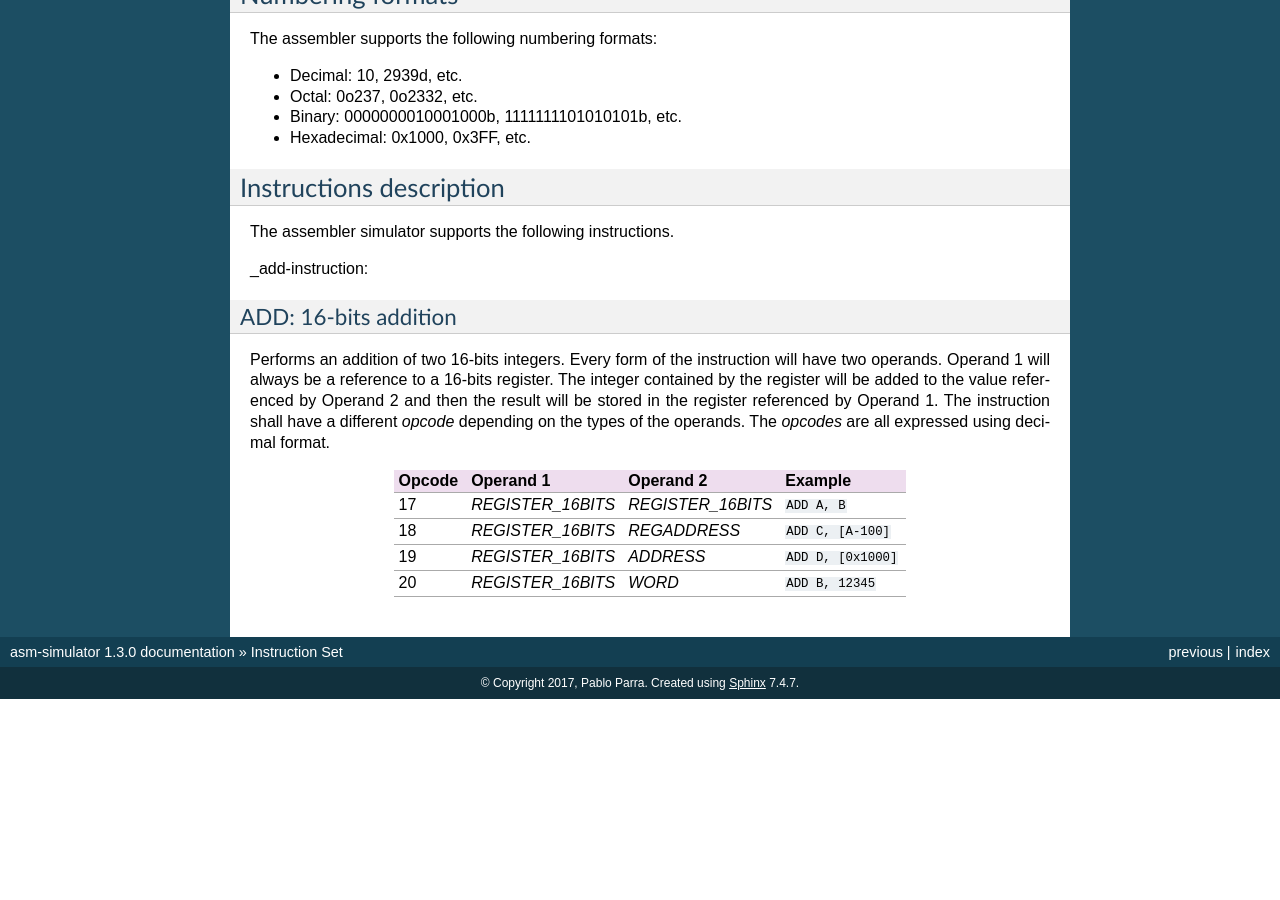
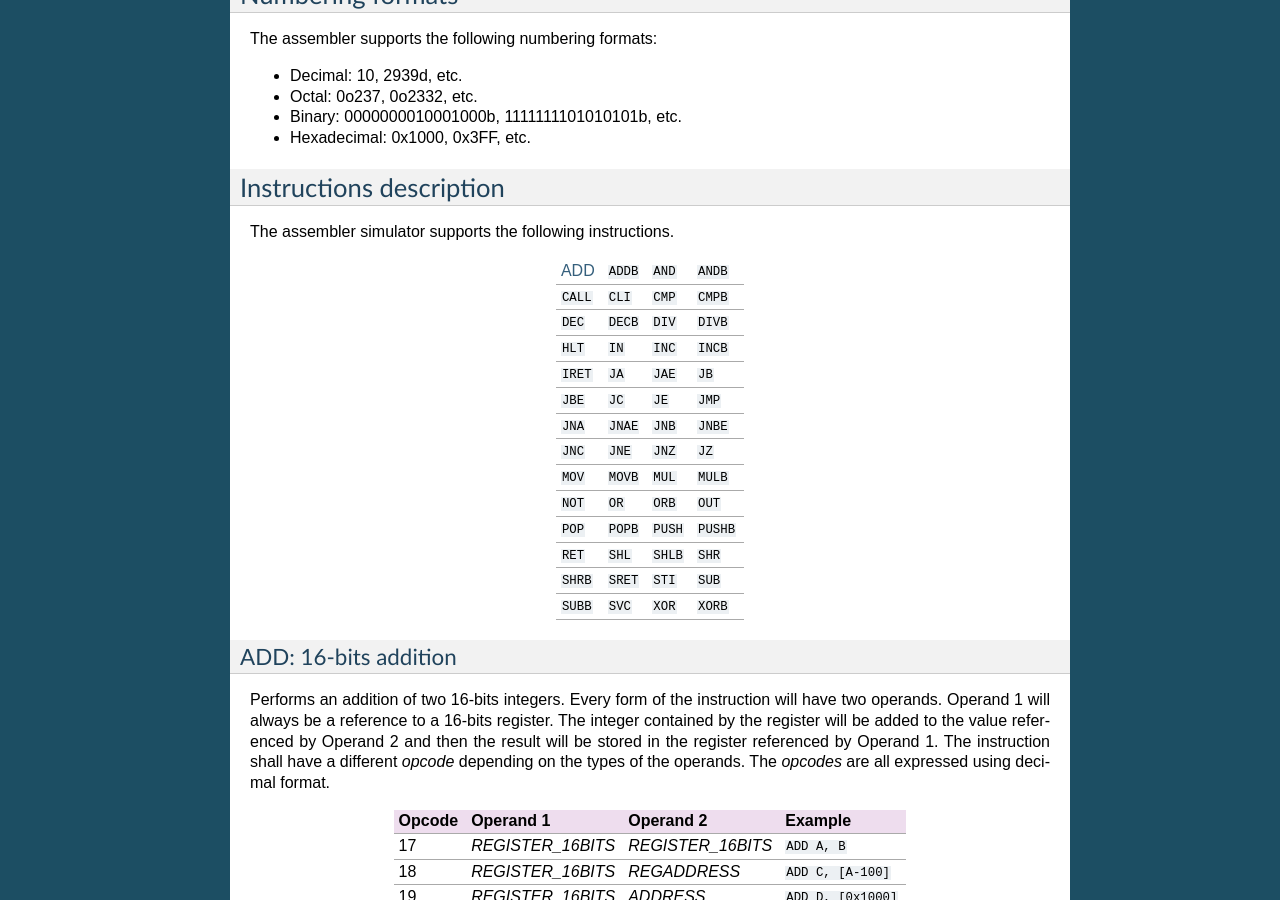
Before and after one commit to parraman/asm-simulator, a Sphinx documentation site: the page built from docs/instruction-set.rst, in a window 1280 px wide and 900 px high, scrolled down 1342 px. Built offline with Sphinx 7.4.7, drawn with Linux system fonts in a browser that asks for light colours; before the commit the page ends 2041 px from its top, so only the background shows below that; some of the changed lines change nothing that is shown.

Commit message:
Minor modification

````diff
--- a/docs/instruction-set.rst
+++ b/docs/instruction-set.rst
@@ -115,37 +115,37 @@ Instructions description
 
 The assembler simulator supports the following instructions.
 
-+-----------------------------------+-----------+------------+-----------+
-| ``:ref:`ADD <add-instruction>```  | ``ADDB``  | ``AND``    | ``ANDB``  |
-+-----------+-----------+------------+-----------+
-| ``CALL``  | ``CLI``   | ``CMP``    | ``CMPB``  |
-+-----------+-----------+------------+-----------+
-| ``DEC``   | ``DECB``  | ``DIV``    | ``DIVB``  |
-+-----------+-----------+------------+-----------+
-| ``HLT``   | ``IN``    | ``INC``    | ``INCB``  |
-+-----------+-----------+------------+-----------+
-| ``IRET``  | ``JA``    | ``JAE``    | ``JB``    |
-+-----------+-----------+------------+-----------+
-| ``JBE``   | ``JC``    | ``JE``     | ``JMP``   |
-+-----------+-----------+------------+-----------+
-| ``JNA``   | ``JNAE``  | ``JNB``    | ``JNBE``  |
-+-----------+-----------+------------+-----------+
-| ``JNC``   | ``JNE``   | ``JNZ``    | ``JZ``    |
-+-----------+-----------+------------+-----------+
-| ``MOV``   | ``MOVB``  | ``MUL``    | ``MULB``  |
-+-----------+-----------+------------+-----------+
-| ``NOT``   | ``OR``    | ``ORB``    | ``OUT``   |
-+-----------+-----------+------------+-----------+
-| ``POP``   | ``POPB``  | ``PUSH``   | ``PUSHB`` |
-+-----------+-----------+------------+-----------+
-| ``RET``   | ``SHL``   | ``SHLB``   | ``SHR``   |
-+-----------+-----------+------------+-----------+
-| ``SHRB``  | ``SRET``  | ``STI``    | ``SUB``   |
-+-----------+-----------+------------+-----------+
-| ``SUBB``  | ``SVC``   | ``XOR``    | ``XORB``  |
-+-----------+-----------+------------+-----------+
++------------------------------+-----------+------------+-----------+
+| :ref:`ADD <instruction-add>` | ``ADDB``  | ``AND``    | ``ANDB``  |
++------------------------------+-----------+------------+-----------+
+| ``CALL``                     | ``CLI``   | ``CMP``    | ``CMPB``  |
++------------------------------+-----------+------------+-----------+
+| ``DEC``                      | ``DECB``  | ``DIV``    | ``DIVB``  |
++------------------------------+-----------+------------+-----------+
+| ``HLT``                      | ``IN``    | ``INC``    | ``INCB``  |
++------------------------------+-----------+------------+-----------+
+| ``IRET``                     | ``JA``    | ``JAE``    | ``JB``    |
++------------------------------+-----------+------------+-----------+
+| ``JBE``                      | ``JC``    | ``JE``     | ``JMP``   |
++------------------------------+-----------+------------+-----------+
+| ``JNA``                      | ``JNAE``  | ``JNB``    | ``JNBE``  |
++------------------------------+-----------+------------+-----------+
+| ``JNC``                      | ``JNE``   | ``JNZ``    | ``JZ``    |
++------------------------------+-----------+------------+-----------+
+| ``MOV``                      | ``MOVB``  | ``MUL``    | ``MULB``  |
++------------------------------+-----------+------------+-----------+
+| ``NOT``                      | ``OR``    | ``ORB``    | ``OUT``   |
++------------------------------+-----------+------------+-----------+
+| ``POP``                      | ``POPB``  | ``PUSH``   | ``PUSHB`` |
++------------------------------+-----------+------------+-----------+
+| ``RET``                      | ``SHL``   | ``SHLB``   | ``SHR``   |
++------------------------------+-----------+------------+-----------+
+| ``SHRB``                     | ``SRET``  | ``STI``    | ``SUB``   |
++------------------------------+-----------+------------+-----------+
+| ``SUBB``                     | ``SVC``   | ``XOR``    | ``XORB``  |
++------------------------------+-----------+------------+-----------+
 
-_add-instruction:
+.. _instruction-add:
 
 ADD: 16-bits addition
 ^^^^^^^^^^^^^^^^^^^^^
````
